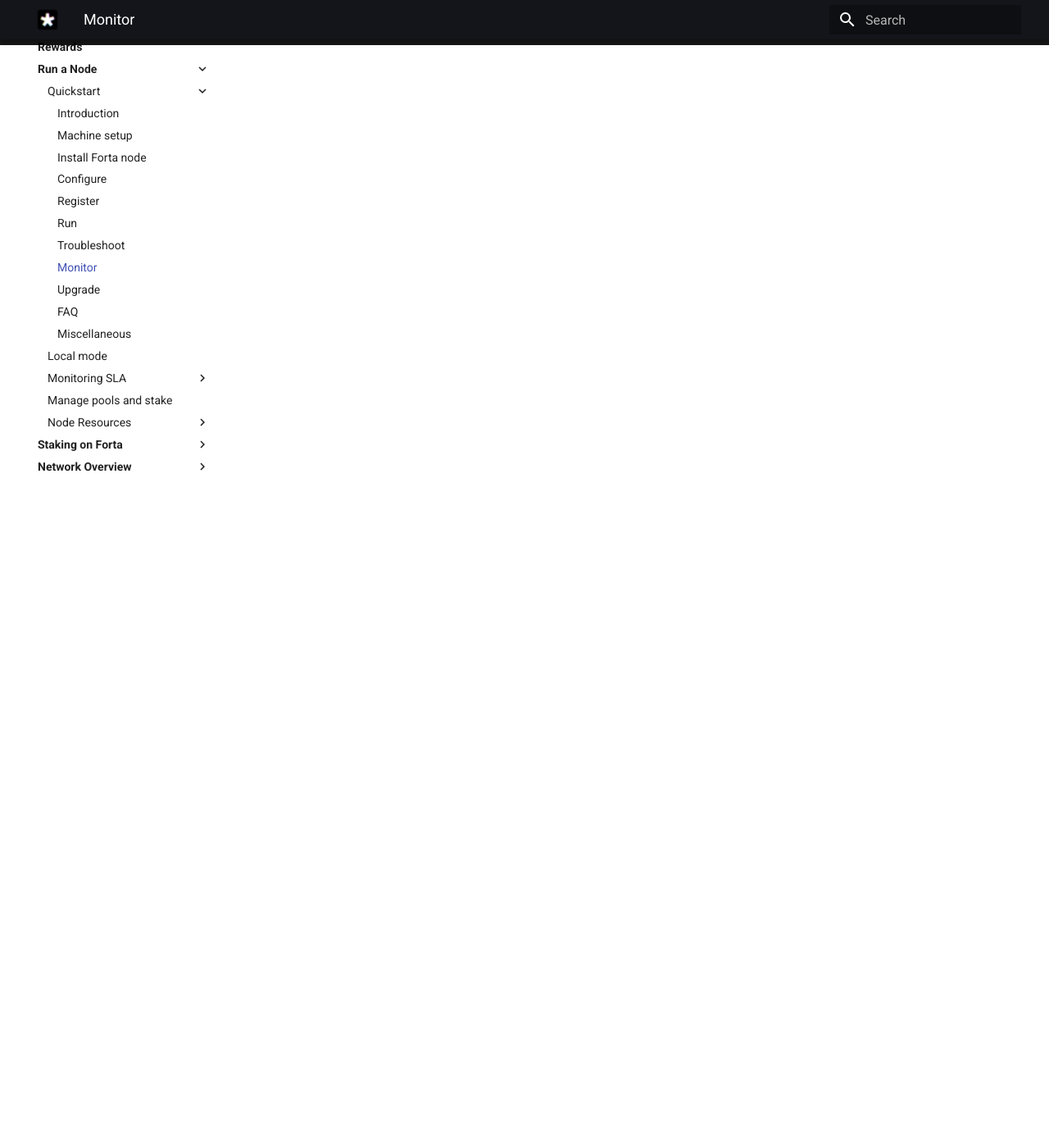
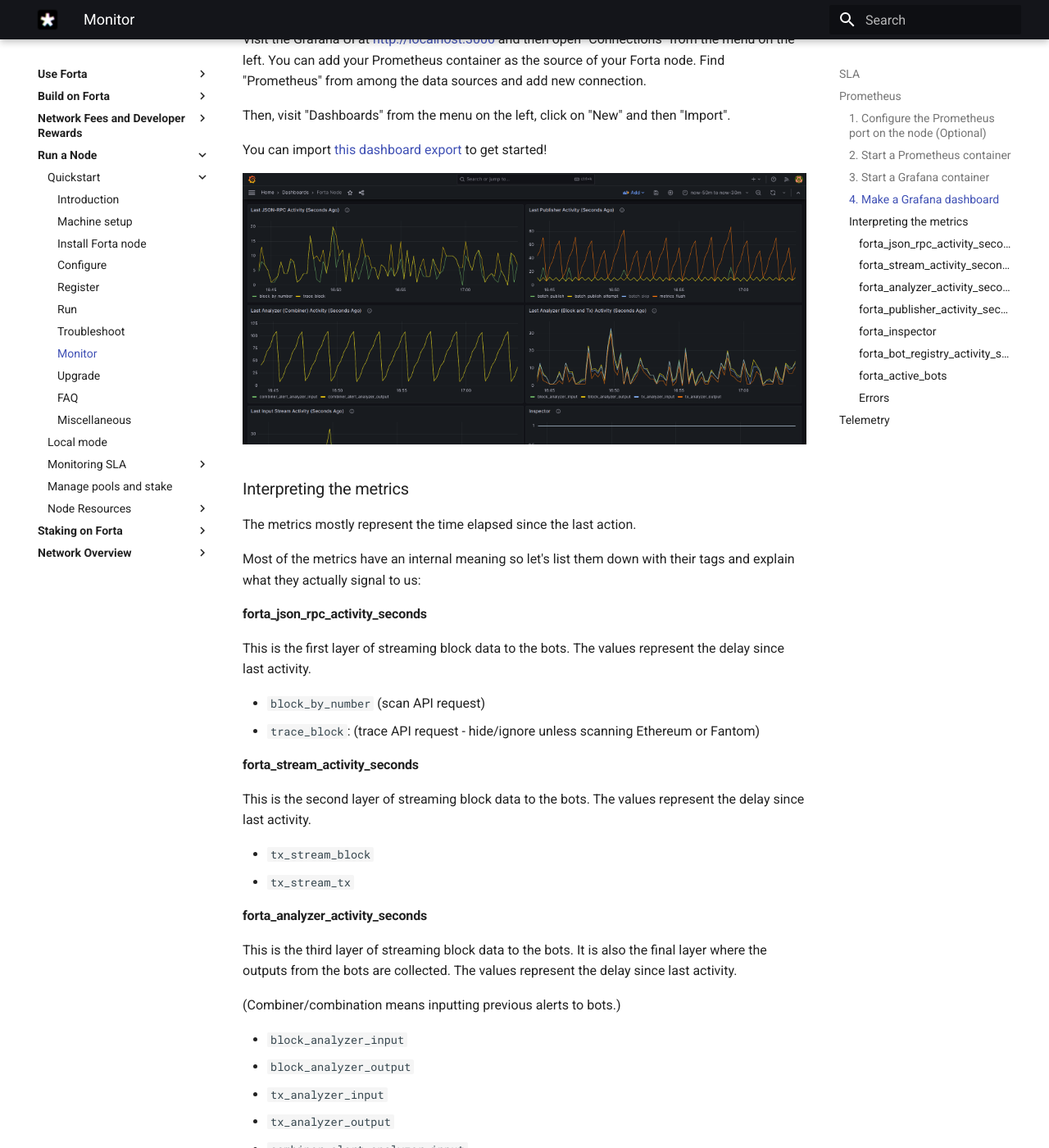
Before and after one commit to forta-network/docs, an MkDocs documentation site: the page built from docs/scan-node/monitor.md, in a window 1280 px wide and 1400 px high, scrolled down 2048 px. Shown: the whole window at 82% size. Built offline with MkDocs 1.6.1 and Material for MkDocs 9.7.7, drawn with Linux system fonts in a browser that asks for light colours; some of the changed text lies outside the part shown.

Commit message:
add prometheus documentation

````diff
--- a/docs/requirements.txt
+++ b/docs/requirements.txt
@@ -13,7 +13,7 @@
 pymdown-extensions==9.9.1
 pyparsing==2.4.7
 python-dateutil==2.8.2
-PyYAML==5.4.1
+PyYAML==5.3.1
 pyyaml-env-tag==0.1
 six==1.16.0
 watchdog==2.1.3
--- a/docs/scan-node/monitor.md
+++ b/docs/scan-node/monitor.md
@@ -17,6 +17,139 @@
 You can use the [SLA API](sla-api.md) for more details insights.
 
 Please note that the number in Forta Explorer can differ from what SLA API returns because of time range differences (see Q3 in [FAQ](faq.md)).
+
+## Prometheus
+
+The health reports presented in the [Health](troubleshoot.md#health) section are transformed to metrics and exposed from a Prometheus handler, by the running `forta` process. This makes it possible to collect and observe these metrics by following these steps:
+
+### 1. Configure the Prometheus port on the node (Optional)
+
+This step is optional and the default value is 9107. You can configure to a custom value (e.g. 3333) by adding this to your node config:
+
+```yaml
+prometheus:
+  port: 3333
+```
+
+### 2. Start a Prometheus container
+
+Create a `prometheus.yml` file like
+
+```yaml
+global:
+  scrape_interval:     10s
+  evaluation_interval: 10s
+scrape_configs:
+  - job_name: 'forta'
+    static_configs:
+      - targets: [localhost:9107]
+```
+
+and then do
+
+```
+docker run --rm --network host -p 9090:9090 -v $(pwd)/prometheus.yml:/etc/prometheus/prometheus.yml prom/prometheus
+```
+
+### 3. Start a Grafana container
+
+```
+docker run --rm --network host -p 3000:3000 grafana/grafana-enterprise
+```
+
+### 4. Make a Grafana dashboard
+
+Visit the Grafana UI at [http://localhost:3000](http://localhost:3000) and then open "Connections" from the menu on the left. You can add your Prometheus container as the source of your Forta node. Find "Prometheus" from among the data sources and add new connection.
+
+Then, visit "Dashboards" from the menu on the left, click on "New" and then "Import".
+
+You can import [this dashboard export](https://github.com/forta-network/forta-node/blob/master/grafana-dashboard.json) to get started!
+
+![Grafana dashboard](./images/grafana.png)
+
+### Interpreting the metrics
+
+The metrics mostly represent the time elapsed since the last action.
+
+Most of the metrics have an internal meaning so let's list them down with their tags and explain what they actually signal to us:
+
+#### forta_json_rpc_activity_seconds
+
+This is the first layer of streaming block data to the bots. The values represent the delay since last activity.
+
+- `block_by_number` (scan API request)
+- `trace_block`: (trace API request - hide/ignore unless scanning Ethereum or Fantom)
+
+#### forta_stream_activity_seconds
+
+This is the second layer of streaming block data to the bots. The values represent the delay since last activity.
+
+- `tx_stream_block`
+- `tx_stream_tx`
+
+#### forta_analyzer_activity_seconds
+
+This is the third layer of streaming block data to the bots. It is also the final layer where the outputs from the bots are collected. The values represent the delay since last activity.
+
+(Combiner/combination means inputting previous alerts to bots.)
+
+- `block_analyzer_input`
+- `block_analyzer_output`
+- `tx_analyzer_input`
+- `tx_analyzer_output`
+- `combiner_alert_analyzer_input`
+- `combiner_alert_analyzer_output`
+
+#### forta_publisher_activity_seconds
+
+This is the layer where the alerts are sent out from the node. The values represent the delay since last activity.
+
+- `batch_publish_attempt`: Checking conditions to send an alert batch
+- `batch_skip`: Skipping to send a batch because it is not necessary (hide/ignore if very large)
+- `batch_publish`: Sending an alert batch
+- `metrics_flush`: Sending bot and system metrics inside the batch
+
+#### forta_inspector
+
+This metric includes various inspector values visible in the `forta status all | grep inspector` output.
+
+Values:
+
+- `1`: OK
+- `-1`: Not OK
+- `-3`: Unknown/irrelevant
+
+#### forta_bot_registry_activity_seconds
+
+This metric is relevant to checking the list of assigned bots. The values represent the delay since last activity.
+
+- `check`: A bot registry check attempt
+- `change_detected`: Either a change in assignments were detected or synchronization was forced (e.g. after 5m)
+
+#### forta_active_bots
+
+The values represent the counts.
+
+- `total`: How many bots the node is currently doing I/O with
+- `lagging`: How many bots are slow at processing inputs and are missing newer inputs
+
+#### Errors
+
+Tags from various different metrics represent visible errors.
+
+Values:
+
+- `0`: No error visible
+- `1`: An error is visible
+
+Tags:
+
+- `forta_bot_registry_errors` - `check`: Checking the list of assigned bots
+- `forta_json_rpc_errors` - `trace_block`: Trace API requests
+- `forta_publisher_errors` - `batch_publish`: Publishing alert batches
+- `forta_telemetry_errors` - `bot_logs_sync`: Sending bot container logs
+- `forta_telemetry_errors` - `telemetry_sync`: Sending to public telemetry handler
+- `forta_telemetry_errors` - `custom_telemetry_sync`: Sending to custom telemetry handler (if specified in config)
 
 ## Telemetry
 
````
Also changed, not shown: docs/scan-node/images/grafana.png (added).
